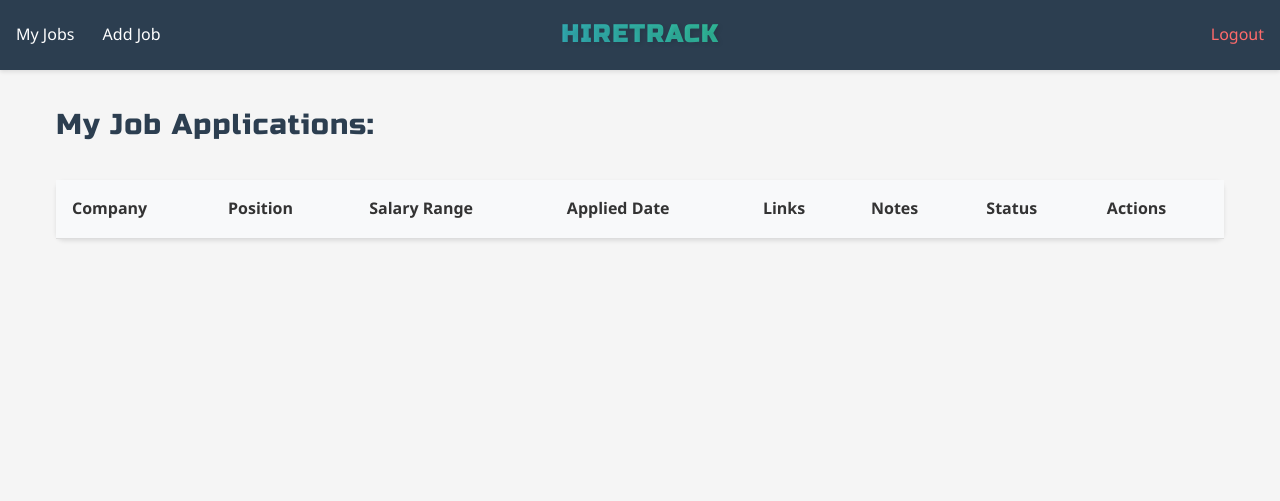
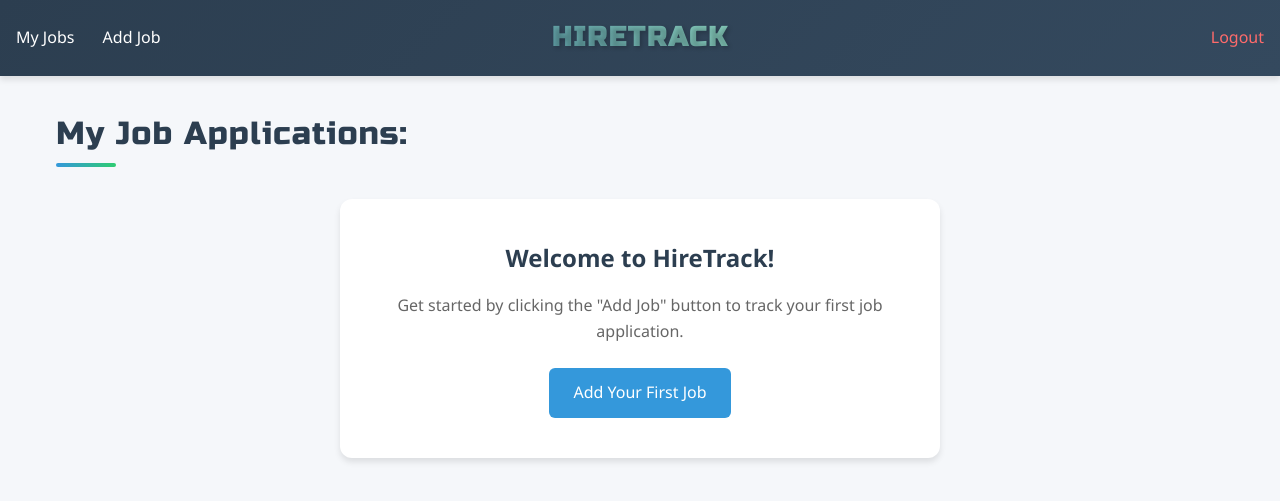
Before and after one commit to Shift-Happens/HireTrack, a Flask app: page / in a window 1280 px wide. Shown: the top 501 px of the page. Run offline with Flask 3, Linux system fonts and the light colour scheme; the visitor is signed in with stand-in values (Sample User, id 1); data that the repository does not hold is empty.

Commit message:
Added a Welcome Message for new users

```diff
--- a/app/routes/jobs.py
+++ b/app/routes/jobs.py
@@ -9,7 +9,8 @@ bp = Blueprint('jobs', __name__)
 @login_required
 def index():
     jobs = Job.query.filter_by(user_id=current_user.id).all()
-    return render_template('jobs/index.html', jobs=jobs)
+    is_new_user = len(jobs) == 0
+    return render_template('jobs/index.html', jobs=jobs, is_new_user=is_new_user)
 
 @bp.route('/job/new', methods=['GET', 'POST'])
 @login_required
--- a/app/static/css/style.css
+++ b/app/static/css/style.css
@@ -5,18 +5,32 @@
     box-sizing: border-box;
 }
 
+/* Update color scheme and base styles */
+:root {
+    --primary: #2c3e50;
+    --primary-light: #34495e;
+    --accent: #3498db;
+    --success: #2ecc71;
+    --warning: #f1c40f;
+    --danger: #e74c3c;
+    --gray-light: #f8f9fa;
+    --gray: #ced4da;
+    --shadow: 0 4px 6px rgba(0, 0, 0, 0.1);
+    --transition: all 0.3s ease;
+}
+
 body {
     font-family: 'Segoe UI', system-ui, sans-serif;
     line-height: 1.6;
-    background: #f5f5f5;
-    color: #333;
+    background: #f5f7fa;
+    color: #2c3e50;
 }
 
 /* Navigation */
 nav {
-    background: #2c3e50;
+    background: linear-gradient(135deg, var(--primary), var(--primary-light));
     padding: 1rem;
-    box-shadow: 0 2px 4px rgba(0,0,0,0.1);
+    box-shadow: var(--shadow);
     display: flex;
     justify-content: space-between;
     align-items: center;
@@ -37,15 +51,14 @@ nav {
 
 .app-title {
     font-family: 'Russo One', sans-serif;
-    color: white;
-    font-size: 1.5rem;
+    font-size: 1.7rem;
     margin: 0;
     text-transform: uppercase;
     letter-spacing: 2px;
-    background: linear-gradient(45deg, #3498db, #2ecc71);
+    background: linear-gradient(45deg, #30668a, #b2ffd2);
     -webkit-background-clip: text;
     -webkit-text-fill-color: transparent;
-    text-shadow: 2px 2px 4px rgba(0,0,0,0.1);
+    text-shadow: 2px 2px 4px rgba(0,0,0,0.2);
 }
 
 nav a {
@@ -101,51 +114,68 @@ label {
 
 input, select, textarea {
     width: 100%;
-    padding: 0.5rem;
+    padding: 0.75rem;
     margin-top: 0.25rem;
-    border: 1px solid #ddd;
-    border-radius: 4px;
+    border: 2px solid var(--gray);
+    border-radius: 6px;
     font-size: 1rem;
+    transition: var(--transition);
+}
+
+input:focus, select:focus, textarea:focus {
+    border-color: var(--accent);
+    box-shadow: 0 0 0 3px rgba(52, 152, 219, 0.2);
+    outline: none;
 }
 
 button {
-    background: #2c3e50;
+    background: var(--primary);
     color: white;
     padding: 0.75rem 1.5rem;
     border: none;
-    border-radius: 4px;
+    border-radius: 6px;
     cursor: pointer;
     font-size: 1rem;
-    transition: background 0.3s;
+    transition: var(--transition);
+    box-shadow: var(--shadow);
 }
 
 button:hover {
-    background: #3498db;
+    background: var(--accent);
+    transform: translateY(-1px);
+    box-shadow: 0 6px 8px rgba(0, 0, 0, 0.15);
 }
 
 /* Tables */
 table {
     width: 100%;
     background: white;
-    border-radius: 8px;
-    box-shadow: 0 2px 4px rgba(0,0,0,0.1);
-    border-collapse: collapse;
+    border-radius: 12px;
+    box-shadow: var(--shadow);
+    border-collapse: separate;
+    border-spacing: 0;
     margin: 2rem 0;
+    overflow: hidden;
 }
 
 th, td {
     padding: 1rem;
     text-align: left;
-    border-bottom: 1px solid #ddd;
+    border-bottom: 1px solid var(--gray);
 }
 
 th {
-    background: #f8f9fa;
-    font-weight: 600;
+    background: var(--primary);
+    color: white;
+    font-weight: 500;
+    text-transform: uppercase;
+    font-size: 0.9rem;
+    letter-spacing: 0.5px;
+    padding: 1.25rem 1rem;
 }
 
-tr:hover {
-    background: #f8f9fa;
+tr:hover td {
+    background: var(--gray-light);
 }
 
 /* Flash messages */
@@ -283,53 +337,83 @@ td:last-child {
 
 /* Style select based on status */
 .status-select.status-applied {
-    background-color: #ffd700;
+    background-color: var(--warning);
     color: #000;
 }
 
 .status-select.status-interview {
-    background-color: #9c27b0;
+    background-color: var(--accent);
     color: #fff;
 }
 
 .status-select.status-offered {
-    background-color: #4caf50;
+    background-color: var(--success);
     color: #fff;
 }
 
 .status-select.status-rejected {
-    background-color: #f44336;
+    background-color: var(--danger);
     color: #fff;
-}
-
-/* Tooltip for full notes */
-.notes-cell {
-    position: relative;
-    cursor: help;
-}
-
-.notes-cell:hover::after {
-    content: attr(title);
-    position: absolute;
-    bottom: 100%;
-    left: 0;
-    background: #333;
-    color: white;
-    padding: 0.5rem;
-    border-radius: 4px;
-    font-size: 0.875rem;
-    max-width: 300px;
-    word-wrap: break-word;
-    z-index: 1;
-    display: block;
 }
 
 /* Page title styling */
 .page-title {
     font-family: 'Russo One', sans-serif;
-    color: #2c3e50;
-    font-size: 1.8rem;
+    color: var(--primary);
+    font-size: 2rem;
     margin-bottom: 2rem;
     font-weight: 400;
     letter-spacing: 1px;
+    position: relative;
+    padding-bottom: 0.5rem;
 }
+
+.page-title::after {
+    content: '';
+    position: absolute;
+    bottom: 0;
+    left: 0;
+    width: 60px;
+    height: 4px;
+    background: linear-gradient(to right, var(--accent), var(--success));
+    border-radius: 2px;
+}
+
+/* Welcome card */
+.welcome-card {
+    background: white;
+    padding: 2.5rem;
+    border-radius: 12px;
+    box-shadow: var(--shadow);
+    text-align: center;
+    max-width: 600px;
+    margin: 2rem auto;
+}
+
+.welcome-card h2 {
+    color: var(--primary);
+    margin-bottom: 1rem;
+    font-size: 1.5rem;
+}
+
+.welcome-card p {
+    color: #666;
+    margin-bottom: 1.5rem;
+}
+
+.btn-primary {
+    display: inline-block;
+    background: var(--accent);
+    color: white;
+    padding: 0.75rem 1.5rem;
+    border-radius: 6px;
+    text-decoration: none;
+    font-weight: 500;
+    transition: var(--transition);
+}
+
+.btn-primary:hover {
+    background: var(--primary);
+    transform: translateY(-1px);
+    box-shadow: var(--shadow);
+}
--- a/app/templates/jobs/index.html
+++ b/app/templates/jobs/index.html
@@ -2,6 +2,14 @@
 {% block title %}My Jobs{% endblock %}
 {% block content %}
 <h1 class="page-title">My Job Applications:</h1>
+
+{% if is_new_user %}
+<div class="welcome-card">
+    <h2>Welcome to HireTrack!</h2>
+    <p>Get started by clicking the "Add Job" button to track your first job application.</p>
+    <a href="{{ url_for('jobs.new_job') }}" class="btn-primary">Add Your First Job</a>
+</div>
+{% else %}
 <table>
     <tr>
         <th>Company</th>
@@ -45,6 +53,7 @@
     </tr>
     {% endfor %}
 </table>
+{% endif %}
 
 <script>
 document.querySelectorAll('.status-select').forEach(select => {
```
Also changed, not shown: other parts of app/static/css/style.css (+43 -19 lines).
